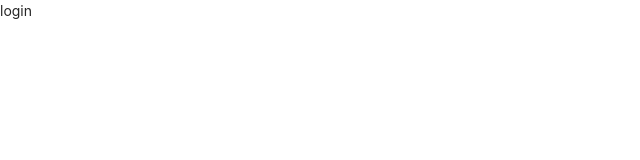
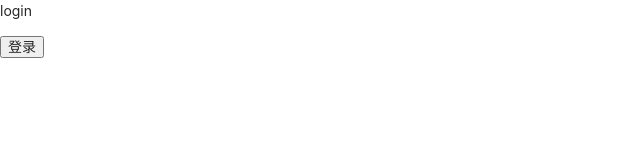
Before and after one commit to sky124380729/levi-react-admin, a React (Create React App) app: page /login in a window 1280 px wide. Shown: the top 160 px of the page, without its empty margins (0-640 px from the left). Built offline with nearby package versions, Linux system fonts and the light colour scheme.

Commit message:
登录的判断

```diff
--- a/package.json
+++ b/package.json
@@ -7,11 +7,13 @@
     "@testing-library/react": "^9.3.2",
     "@testing-library/user-event": "^7.1.2",
     "@types/jest": "^24.0.0",
+    "@types/js-cookie": "^2.2.6",
     "@types/node": "^12.0.0",
     "@types/react": "^16.9.0",
     "@types/react-dom": "^16.9.0",
     "@types/react-router-dom": "^5.1.5",
     "antd": "^4.6.2",
+    "js-cookie": "^2.2.1",
     "react": "^16.13.1",
     "react-dom": "^16.13.1",
     "react-router-dom": "^5.2.0",
--- a/src/App.tsx
+++ b/src/App.tsx
@@ -1,9 +1,21 @@
 import React from 'react'
 import Layout from './layout/index'
+import Cookies from 'js-cookie'
 import { BrowserRouter as Router, Switch, Redirect, Route } from 'react-router-dom'
 
-const Login = (): JSX.Element => {
-    return <div>login</div>
+const Login = (props: any): JSX.Element => {
+    const handleClick = (e: React.MouseEvent) => {
+        // console.log(e)
+        Cookies.set('token', 'whosyourdaddy')
+        props.history.push('/')
+    }
+    console.log(props)
+    return (
+        <div>
+            <p>login</p>
+            <button onClick={handleClick}>登录</button>
+        </div>
+    )
 }
 
 const App = (): JSX.Element => {
--- a/src/layout/index.tsx
+++ b/src/layout/index.tsx
@@ -1,6 +1,7 @@
 import React, { FC, useState } from 'react'
+import Cookies from 'js-cookie'
 import { MenuUnfoldOutlined, MenuFoldOutlined, MenuOutlined } from '@ant-design/icons'
-import { Layout as Wrapper, Menu, Breadcrumb } from 'antd'
+import { Layout as Wrapper, Menu, Breadcrumb, Affix } from 'antd'
 import { Link, Route, Switch, Redirect, RouteProps } from 'react-router-dom'
 import { Location } from 'history'
 import routes, { IRoute } from '../routes'
@@ -98,20 +99,29 @@ const Layout: FC = (props: RouteProps) => {
     const activeKeys = props.location ? getRouteKeys(props.location, routes) : []
     const [collapsed, setCollapsed] = useState(false)
     const [openKeys, setOpenKeys] = useState(activeKeys)
+    // 是否已登录，未登录跳转到登录页
+    const isLoggedIn = Cookies.get('token')
     const openMenu = (v: any) => {
         setOpenKeys(v)
     }
+    console.log(isLoggedIn)
     return (
+        <>
+            {!isLoggedIn && <Redirect to='/login'></Redirect>}
             <Wrapper className='levi-layout'>
                 <Sider className='levi-aside' trigger={null} collapsible collapsed={collapsed}>
+                    <Affix>
                         <div className='levi-aside__logo'>
                             <img src={require('./logo.png')} alt='' />
                         </div>
+                    </Affix>
                     <Menu className='levi-aside__menu' theme='dark' mode='inline' onOpenChange={openMenu} selectedKeys={activeKeys} openKeys={openKeys}>
                         {generateMenus(routes)}
                     </Menu>
                 </Sider>
+
                 <Wrapper className='levi-section'>
+                    <Affix>
                         <Header className='levi-section__header' style={{ padding: 0 }}>
                             {React.createElement(collapsed ? MenuUnfoldOutlined : MenuFoldOutlined, {
                                 className: 'trigger',
@@ -126,9 +136,11 @@ const Layout: FC = (props: RouteProps) => {
                                 {props.location && generateBreadcrumb(props.location, routes)}
                             </Breadcrumb>
                         </Header>
+                    </Affix>
                     <Content className='levi-section__content'>{generateRoutes(routes)}</Content>
                 </Wrapper>
             </Wrapper>
+        </>
     )
 }
 
--- a/src/routes/index.tsx
+++ b/src/routes/index.tsx
@@ -1,9 +1,8 @@
-import React, { FC } from 'react'
+import { FC } from 'react'
 import Platform from '../views/platform'
+import Test from '../views/test'
 import User from '../views/settings/user'
 import Role from '../views/settings/role'
-
-const Test = (): JSX.Element => <div>Test</div>
 
 export interface IRoute {
     /* UUID */
@@ -17,7 +16,8 @@ export interface IRoute {
     /** 图标 */
     icon?: string
     /** 组件 */
-    component?: FC | (() => JSX.Element)
+    // component?: FC | (() => JSX.Element)
+    component?: any
     /** 子路由 */
     children?: IRoute[]
 }
--- a/src/views/platform/index.tsx
+++ b/src/views/platform/index.tsx
@@ -52,9 +52,9 @@ const Platform: FC = (props) => {
     }
     const submitForm = () => {
         const { validateFields } = form
-        setConfirmLoading(true)
         validateFields()
             .then((values) => {
+                setConfirmLoading(true)
                 setTimeout(() => {
                     message.success('成功')
                     setVisible(false)
--- a/src/views/settings/user/index.tsx
+++ b/src/views/settings/user/index.tsx
@@ -40,10 +40,10 @@ const residences = [
 const formItemLayout = {
     labelCol: {
         xs: {
-            span: 24
+            span: 12
         },
         sm: {
-            span: 8
+            span: 4
         }
     },
     wrapperCol: {
@@ -68,7 +68,7 @@ const tailFormItemLayout = {
     }
 }
 
-const RegistrationForm = () => {
+const RegistrationForm = (): JSX.Element => {
     const [form] = Form.useForm()
 
     const onFinish = (values: any) => {
--- /dev/null
+++ b/src/views/test/index.tsx
@@ -0,0 +1,13 @@
+import React from 'react'
+import { withRouter, Link } from 'react-router-dom'
+
+const Test = () => (
+    <div>
+        <p>测试路由跳转</p>
+        <li>
+            <Link to='/login'>登录</Link>
+        </li>
+    </div>
+)
+
+export default Test
```
Also changed, not shown: src/views/test/Test.tsx (renamed from src/Test.tsx), 1 other file (tests, documents, lock files or other folders). Lines whose indentation alone changed are shown as unchanged.
